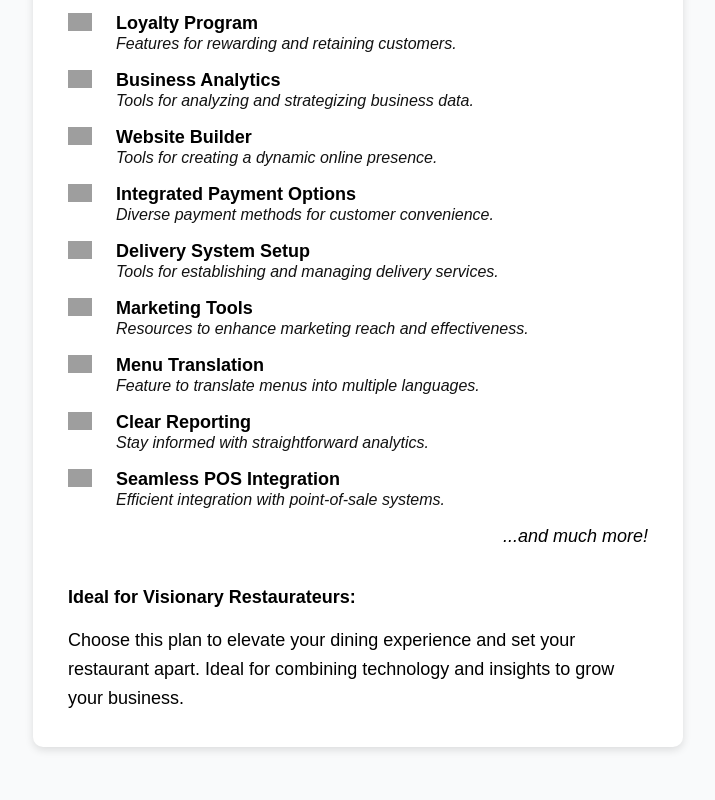
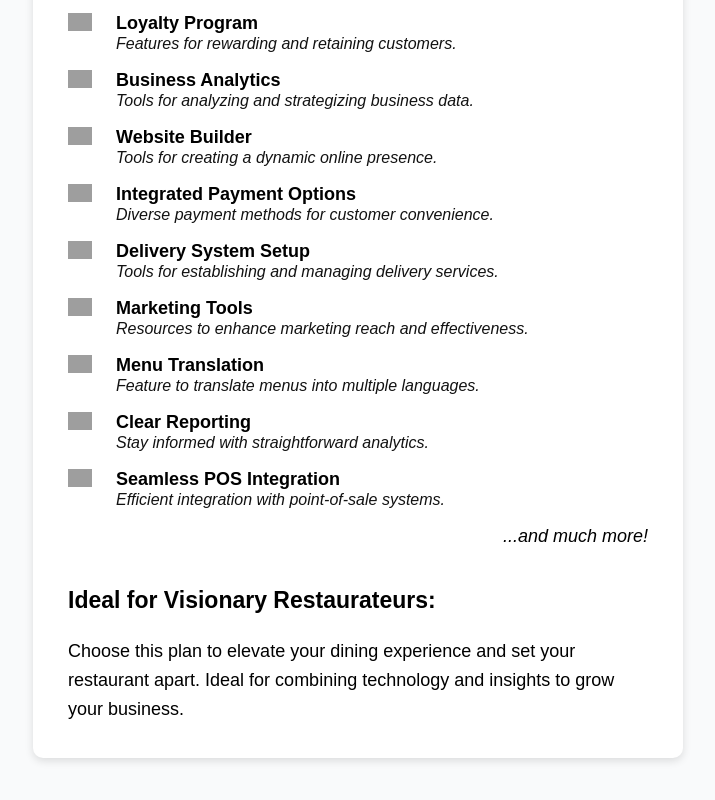
Before and after one commit to Tauqeerrao/Day-2, a plain HTML site: page Pricing.html in a window 1280 px wide. Shown: the part 741-1541 px from the top of the page, without its empty margins (282-997 px from the left). Drawn offline with Linux system fonts and the light colour scheme; grey boxes are pictures that could not be loaded.

Commit message:
Update Pricing.html

```diff
--- a/Pricing.html
+++ b/Pricing.html
@@ -302,7 +302,9 @@
                 </p>
 
                 <div class="pricing-footer" style="margin-top: 24px;">
-                  <p class="footer-header" style="font-weight: bold;">Ideal for Visionary Restaurateurs:</p>
+                 <p class="footer-header" style="font-weight: 700; font-size: 23px;">
+                    Ideal for Visionary Restaurateurs:
+                  </p>
                  <p class="footer-body" style="margin: 0; line-height: 1.6em;">
                     Choose this plan to elevate your dining experience and set your restaurant apart.
                     Ideal for combining technology and insights to grow your business.
```
